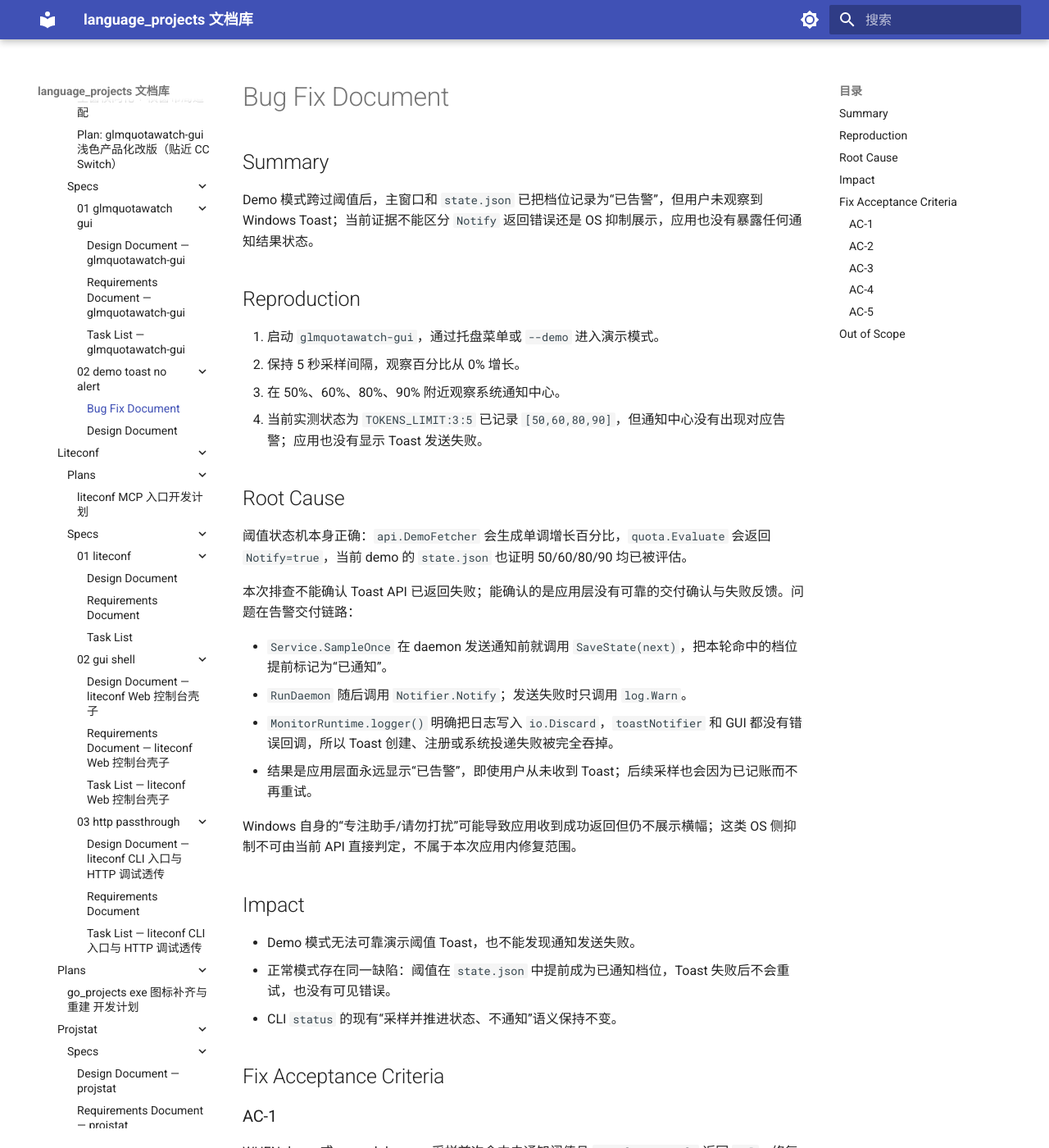
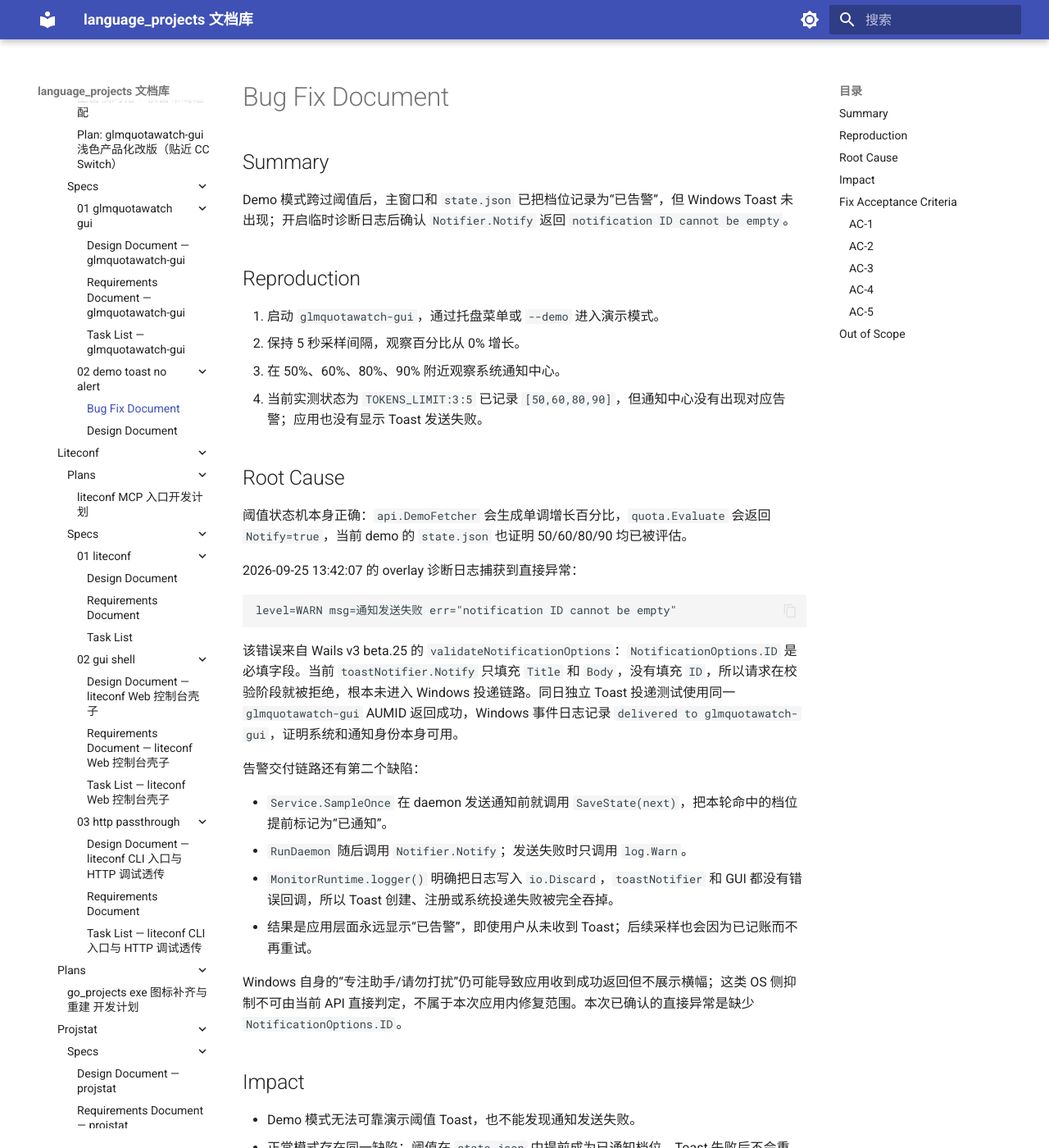
Before and after one commit to shihao-hub/td-language_projects, an MkDocs documentation site: the page built from docs/projects/go_projects/glmquotawatch-gui/specs/02-demo-toast-no-alert/bugfix.md, in a window 1280 px wide and 1400 px high. Shown: the whole window at 82% size. Built offline with MkDocs 1.6.1 and Material for MkDocs 9.7.7, drawn with Linux system fonts in a browser that asks for light colours.

Commit message:
docs: 定位通知缺少必填 ID
- 记录 Wails 校验异常与系统投递复测
- 设计补齐唯一通知 ID 和成功后记账

````diff
--- a/docs/projects/go_projects/glmquotawatch-gui/specs/02-demo-toast-no-alert/bugfix.md
+++ b/docs/projects/go_projects/glmquotawatch-gui/specs/02-demo-toast-no-alert/bugfix.md
@@ -2,7 +2,7 @@
 
 ## Summary
 
-Demo 模式跨过阈值后，主窗口和 `state.json` 已把档位记录为“已告警”，但用户未观察到 Windows Toast；当前证据不能区分 `Notify` 返回错误还是 OS 抑制展示，应用也没有暴露任何通知结果状态。
+Demo 模式跨过阈值后，主窗口和 `state.json` 已把档位记录为“已告警”，但 Windows Toast 未出现；开启临时诊断日志后确认 `Notifier.Notify` 返回 `notification ID cannot be empty`。
 
 ## Reproduction
 
@@ -15,14 +15,22 @@ Demo 模式跨过阈值后，主窗口和 `state.json` 已把档位记录为“
 
 阈值状态机本身正确：`api.DemoFetcher` 会生成单调增长百分比，`quota.Evaluate` 会返回 `Notify=true`，当前 demo 的 `state.json` 也证明 50/60/80/90 均已被评估。
 
-本次排查不能确认 Toast API 已返回失败；能确认的是应用层没有可靠的交付确认与失败反馈。问题在告警交付链路：
+2026-09-25 13:42:07 的 overlay 诊断日志捕获到直接异常：
+
+```text
+level=WARN msg=通知发送失败 err="notification ID cannot be empty"
+```
+
+该错误来自 Wails v3 beta.25 的 `validateNotificationOptions`：`NotificationOptions.ID` 是必填字段。当前 `toastNotifier.Notify` 只填充 `Title` 和 `Body`，没有填充 `ID`，所以请求在校验阶段就被拒绝，根本未进入 Windows 投递链路。同日独立 Toast 投递测试使用同一 `glmquotawatch-gui` AUMID 返回成功，Windows 事件日志记录 `delivered to glmquotawatch-gui`，证明系统和通知身份本身可用。
+
+告警交付链路还有第二个缺陷：
 
 - `Service.SampleOnce` 在 daemon 发送通知前就调用 `SaveState(next)`，把本轮命中的档位提前标记为“已通知”。
 - `RunDaemon` 随后调用 `Notifier.Notify`；发送失败时只调用 `log.Warn`。
 - `MonitorRuntime.logger()` 明确把日志写入 `io.Discard`，`toastNotifier` 和 GUI 都没有错误回调，所以 Toast 创建、注册或系统投递失败被完全吞掉。
 - 结果是应用层面永远显示“已告警”，即使用户从未收到 Toast；后续采样也会因为已记账而不再重试。
 
-Windows 自身的“专注助手/请勿打扰”可能导致应用收到成功返回但仍不展示横幅；这类 OS 侧抑制不可由当前 API 直接判定，不属于本次应用内修复范围。
+Windows 自身的“专注助手/请勿打扰”仍可能导致应用收到成功返回但不展示横幅；这类 OS 侧抑制不可由当前 API 直接判定，不属于本次应用内修复范围。本次已确认的直接异常是缺少 `NotificationOptions.ID`。
 
 ## Impact
 
````
Also changed, not shown: docs/projects/go_projects/glmquotawatch-gui/specs/02-demo-toast-no-alert/design.md (+5 -2 lines).
